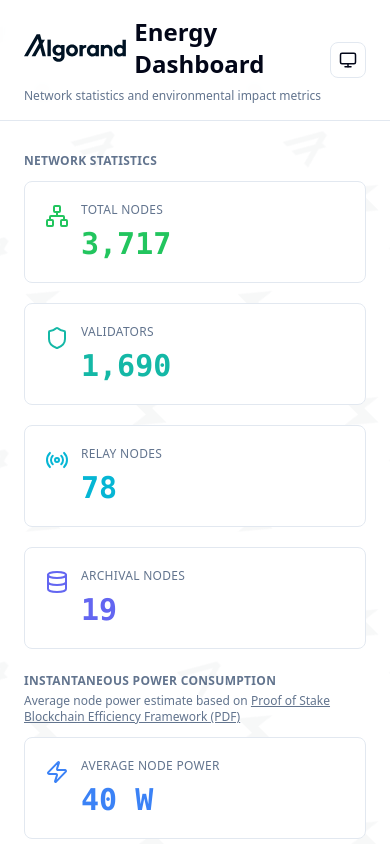
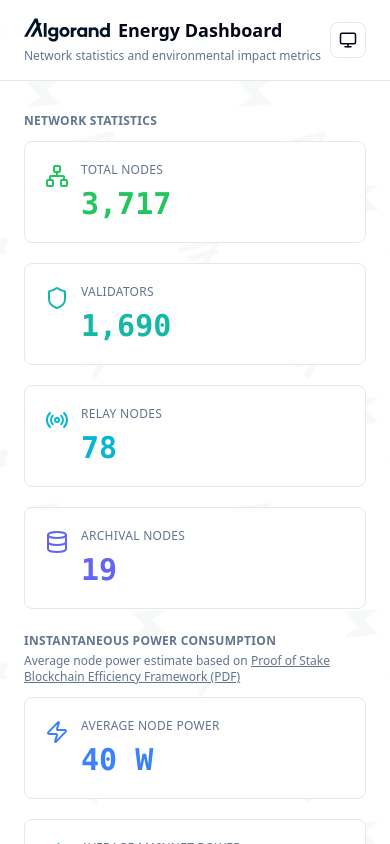
Before and after one commit to cusma/algorand-energy, a React (Vite) app in the folder dashboard/: page / in a window 390 px wide. Shown: the top 844 px of the page. Built offline with nearby package versions, Linux system fonts and the light colour scheme.

Commit message:
fix(dashboard): optimize header sizing and spacing for mobile

```diff
--- a/dashboard/src/components/Layout.tsx
+++ b/dashboard/src/components/Layout.tsx
@@ -14,7 +14,7 @@
           <div className="flex items-center justify-between">
             <div>
               <div className="flex items-center gap-2">
-                <div className="h-8">
+                <div className="h-6 sm:h-8">
                   <img
                     src={`${import.meta.env.BASE_URL}logos/algorand-logo-light.svg`}
                     alt="Algorand"
@@ -26,9 +26,9 @@
                     className="h-full dark:hidden"
                   />
                 </div>
-                <h1 className="text-foreground text-2xl font-bold">Energy Dashboard</h1>
+                <h1 className="text-foreground text-lg font-bold sm:text-2xl">Energy Dashboard</h1>
               </div>
-              <p className="text-muted-foreground mt-2 text-xs">
+              <p className="text-muted-foreground mt-1 text-xs sm:mt-2">
                 Network statistics and environmental impact metrics
               </p>
             </div>
```
